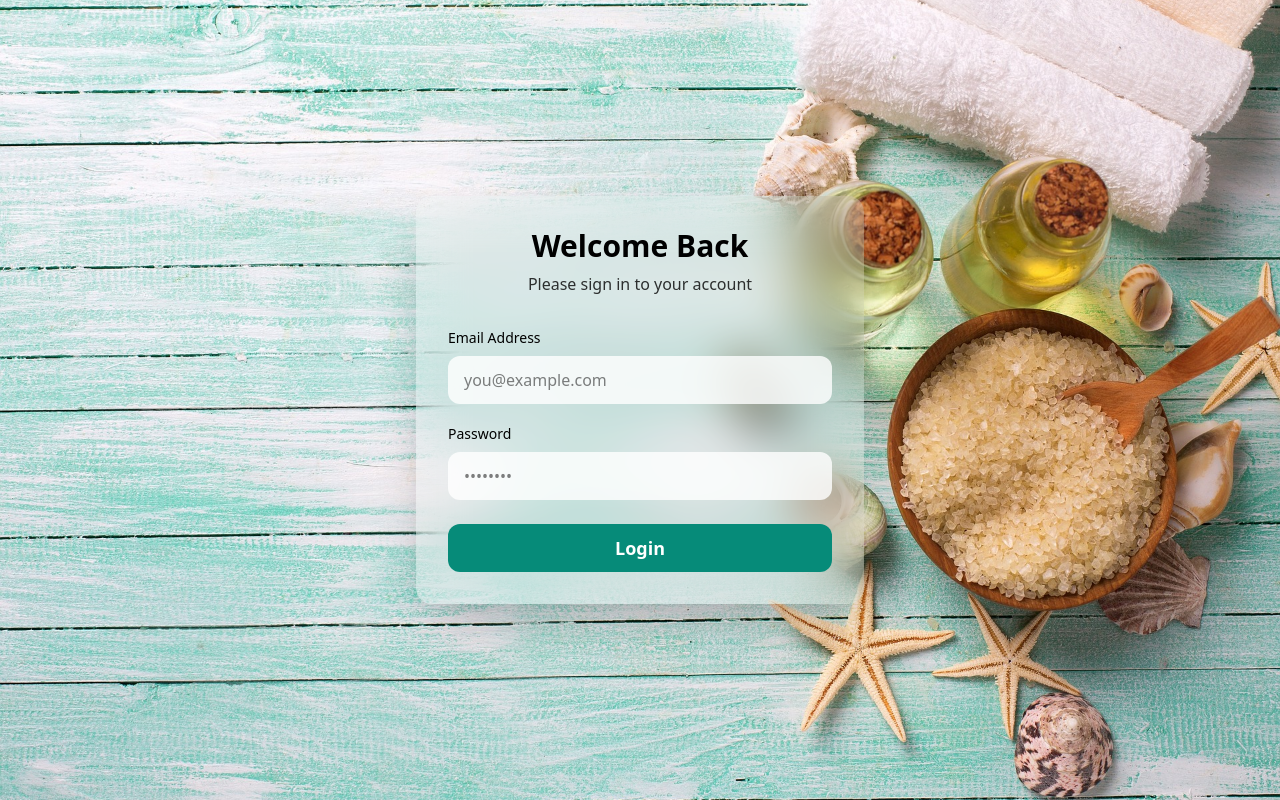
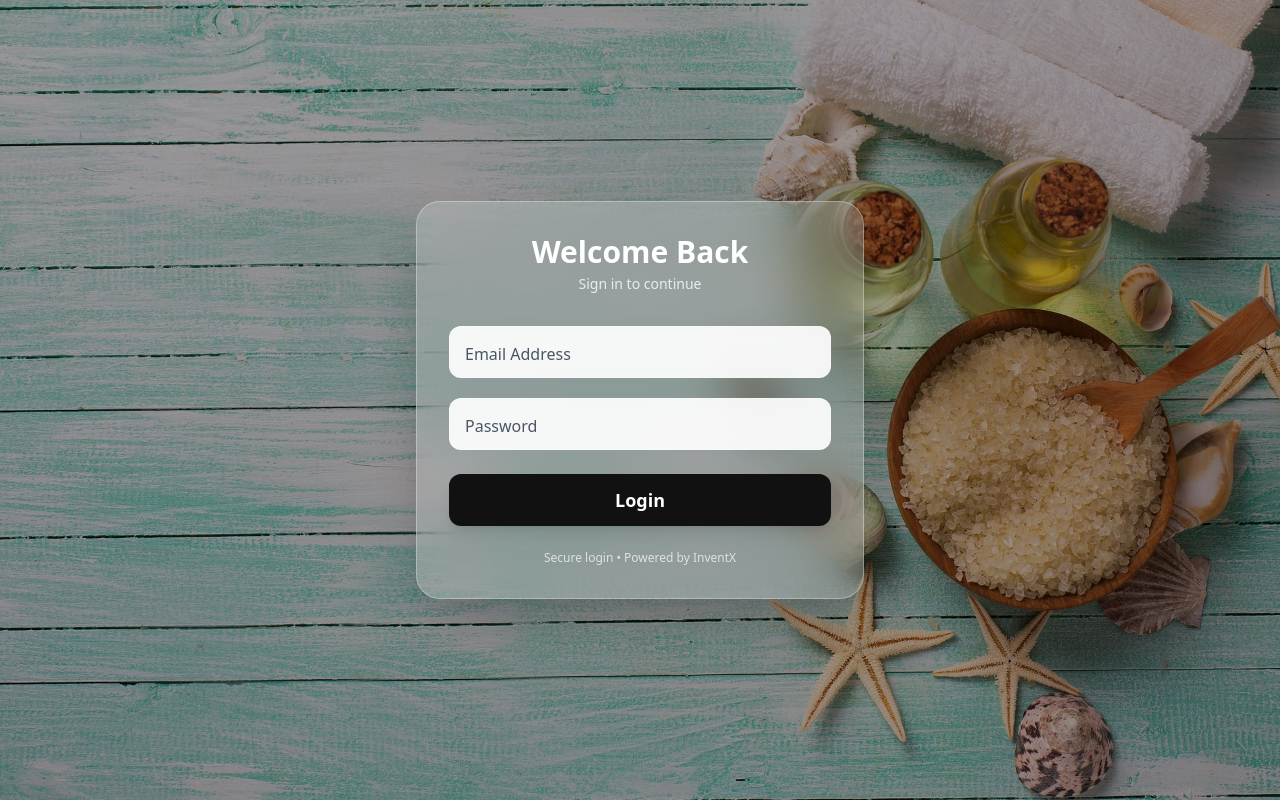
Before and after one commit to Eranga035225/cbc-frontend, a React (Vite) app: page /login in a window 1280 px wide. Built offline with nearby package versions, Linux system fonts and the light colour scheme.

Commit message:
start developing the orders view page in admin panel

```diff
--- /dev/null
+++ b/src/pages/admin/orders.jsx
@@ -0,0 +1,30 @@
+export default function AdminOrderPage(){
+  const [order, setOrders] = useState([]);
+  const [isLoading, setIsLoading] = useState(true);
+
+  useEffect(
+    ()=> {
+
+      if(isLoading){
+
+      }
+    }, [isLoading]
+  )
+  return (
+
+    <div>
+
+    </div>
+
+
+
+
+  )
+
+
+
+
+
+
+
+}
--- a/src/pages/login.jsx
+++ b/src/pages/login.jsx
@@ -6,81 +6,132 @@ import { useNavigate } from "react-router-dom";
 export default function LoginPage() {
   const [email, setEmail] = useState("");
   const [password, setPassword] = useState("");
+  const [loading, setLoading] = useState(false);
   const navigate = useNavigate();
 
   async function handleLogin() {
-    console.log(email);
-    console.log(password);
+    if (!email || !password) {
+      toast.error("Please enter email and password");
+      return;
+    }
+
     try {
+      setLoading(true);
+
       const response = await axios.post(
         import.meta.env.VITE_BACKEND_URI + "/api/users/login",
         {
-          email: email,
-          password: password,
+          email,
+          password,
         }
       );
 
-      toast.success("Login success");
-      console.log(response);
+      toast.success("Welcome back!");
       localStorage.setItem("token", response.data.token);
 
-      if (response.data.role == "Admin") {
-        navigate("/admin");
-      } else {
-        navigate("/");
-      }
+      navigate(response.data.role === "Admin" ? "/admin" : "/");
     } catch (e) {
-      toast.error(e.response.data.message);
+      toast.error(e.response?.data?.message || "Login failed");
+    } finally {
+      setLoading(false);
     }
   }
 
   return (
-    <div className="w-full h-screen bg-[url('/login.jpg')] bg-cover bg-center flex items-center justify-center px-4">
+    <div className="min-h-screen bg-[url('/login.jpg')] bg-cover bg-center flex items-center justify-center px-4 relative">
 
-      <div className="w-full max-w-md backdrop-blur-xl bg-white/20 rounded-2xl shadow-2xl p-8">
+      {/* DARK OVERLAY */}
+      <div className="absolute inset-0 bg-black/40"></div>
 
-        {/* Title */}
-        <h1 className="text-3xl font-bold text-center text-black mb-2">
-          Welcome Back
-        </h1>
-        <p className="text-center text-black/80 mb-8">
-          Please sign in to your account
-        </p>
+      {/* LOGIN CARD */}
+      <div className="relative w-full max-w-md backdrop-blur-xl bg-white/20
+        rounded-3xl shadow-2xl p-8 border border-white/30">
 
-        {/* Email */}
-        <div className="mb-5">
-          <label className="block text-black text-sm mb-2">
+        {/* HEADER */}
+        <div className="text-center mb-8">
+          <h1 className="text-3xl font-bold text-white">
+            Welcome Back
+          </h1>
+          <p className="text-white/80 text-sm mt-1">
+            Sign in to continue
+          </p>
+        </div>
+
+        {/* EMAIL */}
+        <div className="relative mb-5">
+          <input
+            type="email"
+            value={email}
+            onChange={(e) => setEmail(e.target.value)}
+            placeholder=" "
+            className="peer w-full h-[52px] px-4 pt-5 rounded-xl
+              bg-white/90 text-gray-800
+              border border-white/40
+              outline-none backdrop-blur-sm
+              focus:border-primary
+              focus:ring-2 focus:ring-primary/30
+              transition-all"
+          />
+          <label
+            className="absolute left-4 top-3 text-sm text-gray-600
+              peer-placeholder-shown:top-4
+              peer-placeholder-shown:text-base
+              peer-focus:top-2
+              peer-focus:text-xs
+              peer-focus:text-primary
+              transition-all"
+          >
             Email Address
           </label>
-          <input
-            value={email}
-            onChange={(e) => setEmail(e.target.value)}
-            placeholder="you@example.com"
-            className="w-full h-[48px] px-4 rounded-xl bg-white/80 outline-none focus:ring-2 focus:ring-[#068b79]"
-          />
         </div>
 
-        {/* Password */}
-        <div className="mb-6">
-          <label className="block text-black text-sm mb-2">
-            Password
-          </label>
+        {/* PASSWORD */}
+        <div className="relative mb-6">
           <input
             type="password"
             value={password}
             onChange={(e) => setPassword(e.target.value)}
-            placeholder="••••••••"
-            className="w-full h-[48px] px-4 rounded-xl bg-white/80 outline-none focus:ring-2 focus:ring-[#068b79]"
+            placeholder=" "
+            className="peer w-full h-[52px] px-4 pt-5 rounded-xl
+              bg-white/90 text-gray-800
+              border border-white/40
+              outline-none backdrop-blur-sm
+              focus:border-primary
+              focus:ring-2 focus:ring-primary/30
+              transition-all"
           />
+          <label
+            className="absolute left-4 top-3 text-sm text-gray-600
+              peer-placeholder-shown:top-4
+              peer-placeholder-shown:text-base
+              peer-focus:top-2
+              peer-focus:text-xs
+              peer-focus:text-primary
+              transition-all"
+          >
+            Password
+          </label>
         </div>
 
-        {/* Button */}
+        {/* LOGIN BUTTON */}
         <button
           onClick={handleLogin}
-          className="w-full h-[48px] bg-[#068b79] rounded-xl text-lg font-semibold text-white hover:bg-[#057366] transition duration-300"
+          disabled={loading}
+          className={`w-full h-[52px] rounded-xl text-lg font-semibold
+            transition-all duration-300
+            ${
+              loading
+                ? "bg-gray-400 cursor-not-allowed"
+                : "bg-primary text-white hover:bg-accent shadow-lg hover:shadow-xl"
+            }`}
         >
-          Login
+          {loading ? "Signing in..." : "Login"}
         </button>
+
+        {/* FOOTER */}
+        <p className="text-center text-white/70 text-xs mt-6">
+          Secure login • Powered by InventX
+        </p>
       </div>
     </div>
   );
```
